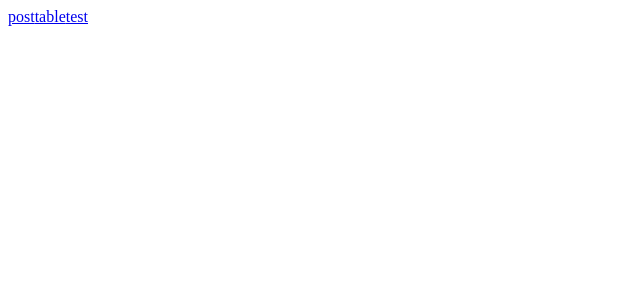
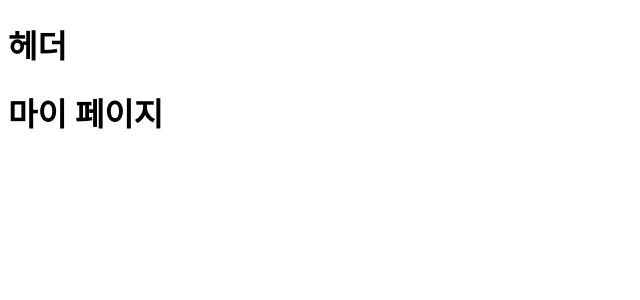
Before and after one commit to kokeoung/FE-Banana, a React (Vite) app: page /my in a window 1280 px wide. Shown: the top 300 px of the page, without its empty margins (0-640 px from the left). Built offline with nearby package versions, Linux system fonts and the light colour scheme.

Commit message:
라우터 기능 테스트

```diff
--- /dev/null
+++ b/src/app/layouts/DefaultLayout.jsx
@@ -0,0 +1,15 @@
+import { Outlet } from "react-router-dom"
+import Header from "../../widgets/Header";
+
+const DefaultLayout=()=>{
+
+  return (<>
+    <div className="app-container">
+      <Header />
+      <main  className="main-content">
+        <Outlet />
+      </main>
+    </div>
+  </>)
+}
+export default DefaultLayout;
--- /dev/null
+++ b/src/app/providers/AppProviders.jsx
@@ -0,0 +1,32 @@
+import {createBrowserRouter, RouterProvider} from "react-router-dom"
+import FormSubmitBlocker from "./FormSubmitBlocker"
+import HomePage from "../../pages/HomePage";
+import DefaultLayout from "../layouts/DefaultLayout";
+import MyPage from "../../pages/MyPage";
+
+
+const router=createBrowserRouter([
+  {
+    path:"/",
+    element :<DefaultLayout />,
+    children:[
+      {
+        index:true,
+        element:<HomePage />
+      },
+      {
+        path:"my",
+        element:<MyPage />
+      }
+    ]
+  }
+])
+
+const AppProvider=({children})=>(
+  <FormSubmitBlocker>
+    {children}
+    <RouterProvider  router={router} />
+  </FormSubmitBlocker>
+)
+
+export default AppProvider;
--- /dev/null
+++ b/src/app/providers/FormSubmitBlocker.jsx
@@ -0,0 +1,25 @@
+import { useEffect } from "react";
+
+
+export default function FormSubmitBlocker({ children }){
+
+  //전역적 상태관리->Redux or Zustand로 전역상태관리 할수 있음
+  //테마상태 처리->전역적관리
+  //인증관련 처리->전역적으로 관리가 필요
+  useEffect(()=>{
+    const preventSubmit=(event)=>{
+      if(event.target.tagName==="FORM"){
+        event.preventDefault();
+        console.log("전역으로 관리하는 폼블럭커")
+      }
+    }
+
+    window.addEventListener("submit", preventSubmit);
+    return ()=>{
+      window.removeEventListener("submit", preventSubmit);
+    }
+
+  },[]);
+
+  return children;
+}
--- a/src/main.jsx
+++ b/src/main.jsx
@@ -1,12 +1,9 @@
 import { StrictMode } from 'react'
 import { createRoot } from 'react-dom/client'
-import App from './App.jsx'
-import { BrowserRouter } from 'react-router-dom'
+import AppProvider from './app/providers/AppProviders.jsx'
 
 createRoot(document.getElementById('root')).render(
   <StrictMode>
-    <BrowserRouter>
-      <App />
-    </BrowserRouter>
+    <AppProvider />
   </StrictMode>,
 )
--- /dev/null
+++ b/src/pages/HomePage/index.jsx
@@ -0,0 +1,5 @@
+export default function HomePage(){
+  return(<>
+    <h1>홈페이지</h1>
+  </>)
+}
--- /dev/null
+++ b/src/pages/MyPage/index.jsx
@@ -0,0 +1,5 @@
+export default function MyPage(){
+  return(<>
+    <h1>마이 페이지</h1>
+  </>)
+}
--- /dev/null
+++ b/src/widgets/Header/index.jsx
@@ -0,0 +1,5 @@
+export default function Header(){
+  return(<>
+    <h1>헤더</h1>
+  </>)
+}
```
